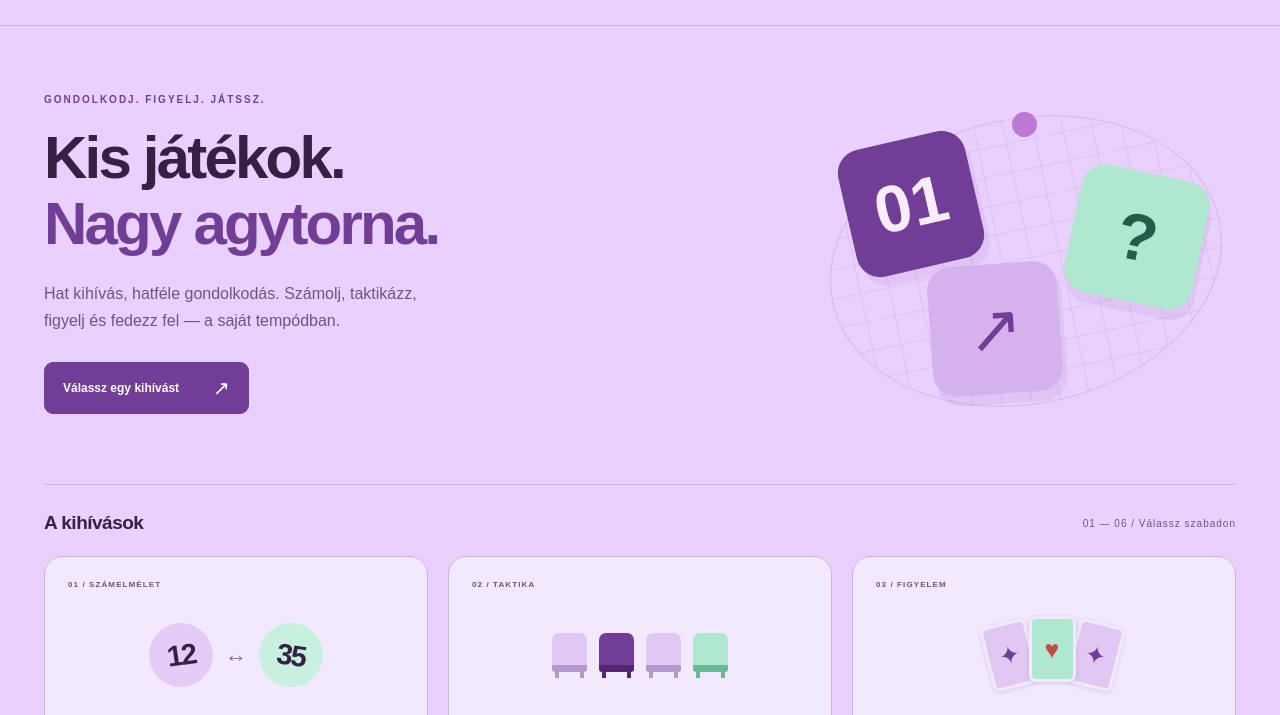
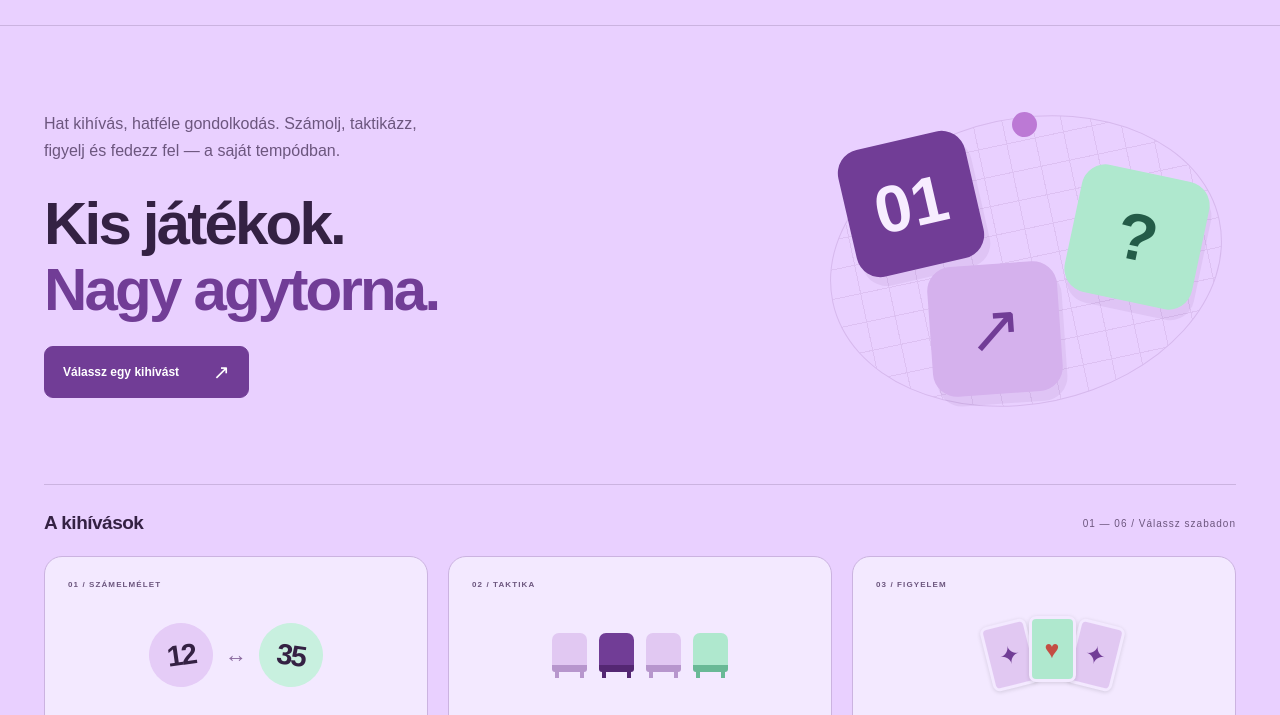
Before and after one commit to Bozolt/bitFOnline, a website: page index.html in a window 1280 px wide. Shown: the part 77-792 px from the top of the page. Drawn offline with Linux system fonts and the light colour scheme.

Commit message:
Move the hero description above the heading and remove the old tagline

```diff
--- a/index.html
+++ b/index.html
@@ -18,7 +18,7 @@
   <main>
     <section id="home" class="view">
       <div class="hero">
-        <div><p class="eyebrow">GONDOLKODJ. FIGYELJ. JÁTSSZ.</p><h1>Kis játékok.<br><span>Nagy agytorna.</span></h1><p class="hero-copy">Hat kihívás, hatféle gondolkodás. Számolj, taktikázz,<br class="desktop-break"> figyelj és fedezz fel — a saját tempódban.</p><a href="#challenges" class="button primary hero-button">Válassz egy kihívást <span>↗</span></a></div>
+        <div><p class="hero-copy">Hat kihívás, hatféle gondolkodás. Számolj, taktikázz,<br class="desktop-break"> figyelj és fedezz fel — a saját tempódban.</p><h1>Kis játékok.<br><span>Nagy agytorna.</span></h1><a href="#challenges" class="button primary hero-button">Válassz egy kihívást <span>↗</span></a></div>
         <div class="hero-art" aria-hidden="true"><div class="art-grid"></div><div class="art-piece piece-one">01</div><div class="art-piece piece-two">?</div><div class="art-piece piece-three">↗</div><span class="art-dot"></span></div>
       </div>
       <div class="section-line" id="challenges"><h2>A kihívások</h2><span>01 — 06 / Válassz szabadon</span></div>
```
